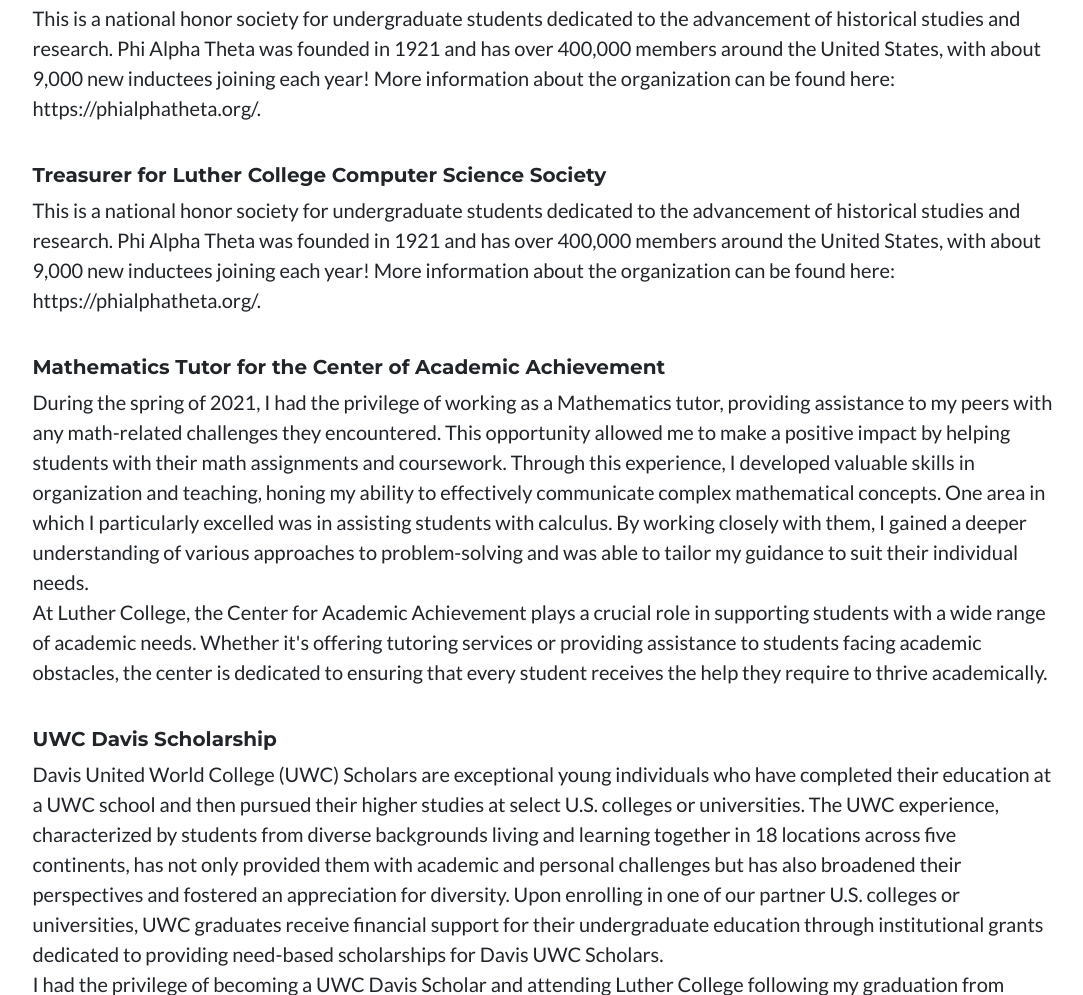
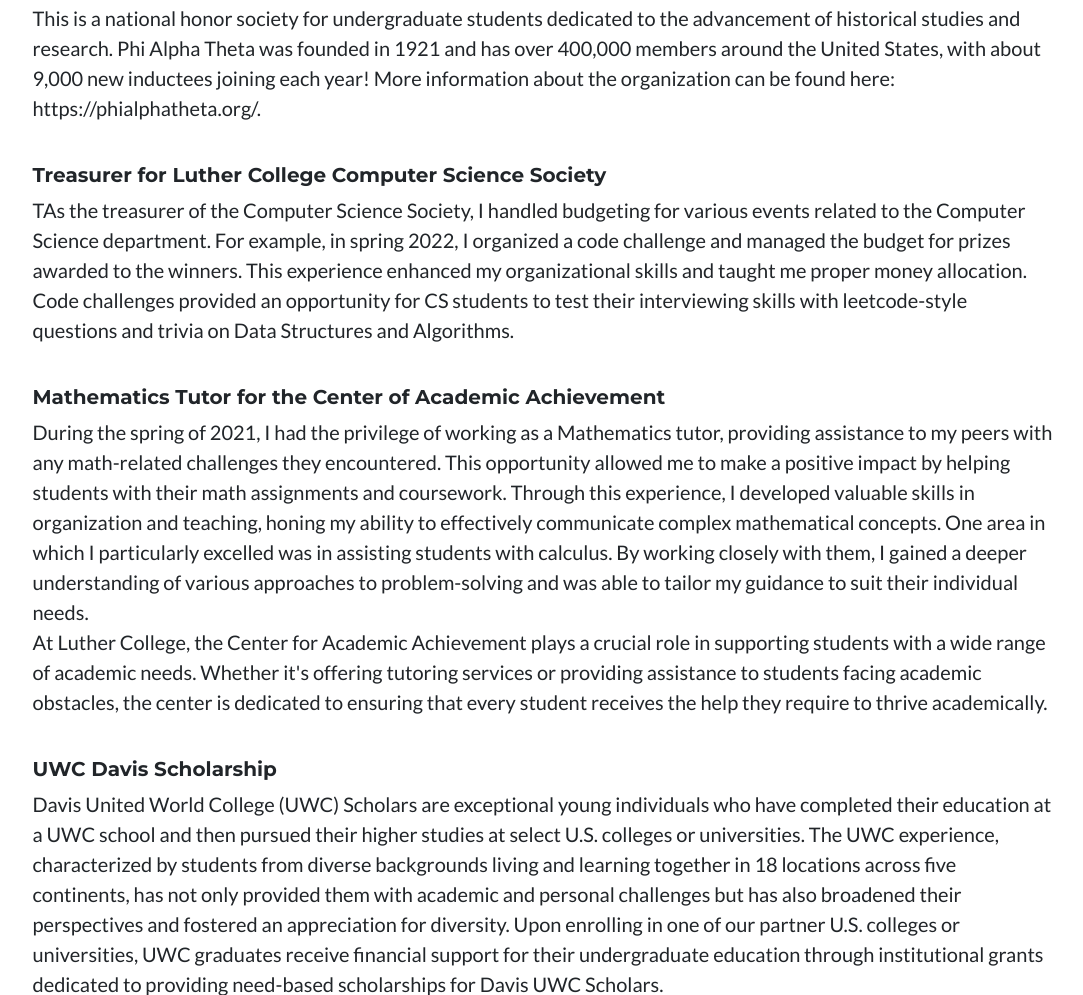
Before and after one commit to Lugofr01/portfolio, a plain HTML site: page index.html in a window 1280 px wide. Shown: the part 4761-5756 px from the top of the page, without its empty margins (97-1180 px from the left). Drawn offline with nearby package versions, Linux system fonts and the light colour scheme.

Commit message:
treasurer

```diff
--- a/index.html
+++ b/index.html
@@ -406,9 +406,9 @@
 
 
                             <h5> Treasurer for Luther College Computer Science Society  </h5>
-                        <p class="lead"> This is a national honor society for undergraduate students dedicated to the advancement of historical studies and research.
-                            Phi Alpha Theta was founded in 1921 and has over 400,000 members around the United States, with about 9,000 new inductees joining each year!
-                             More information about the organization can be found here: https://phialphatheta.org/.
+                        <p class="lead"> TAs the treasurer of the Computer Science Society, I handled budgeting for various events related to the Computer Science department.
+                             For example, in spring 2022, I organized a code challenge and managed the budget for prizes awarded to the winners. This experience enhanced my organizational skills and taught me proper money allocation.
+                            Code challenges provided an opportunity for CS students to test their interviewing skills with leetcode-style questions and trivia on Data Structures and Algorithms.
                         </p>
 
                             <br />
```
